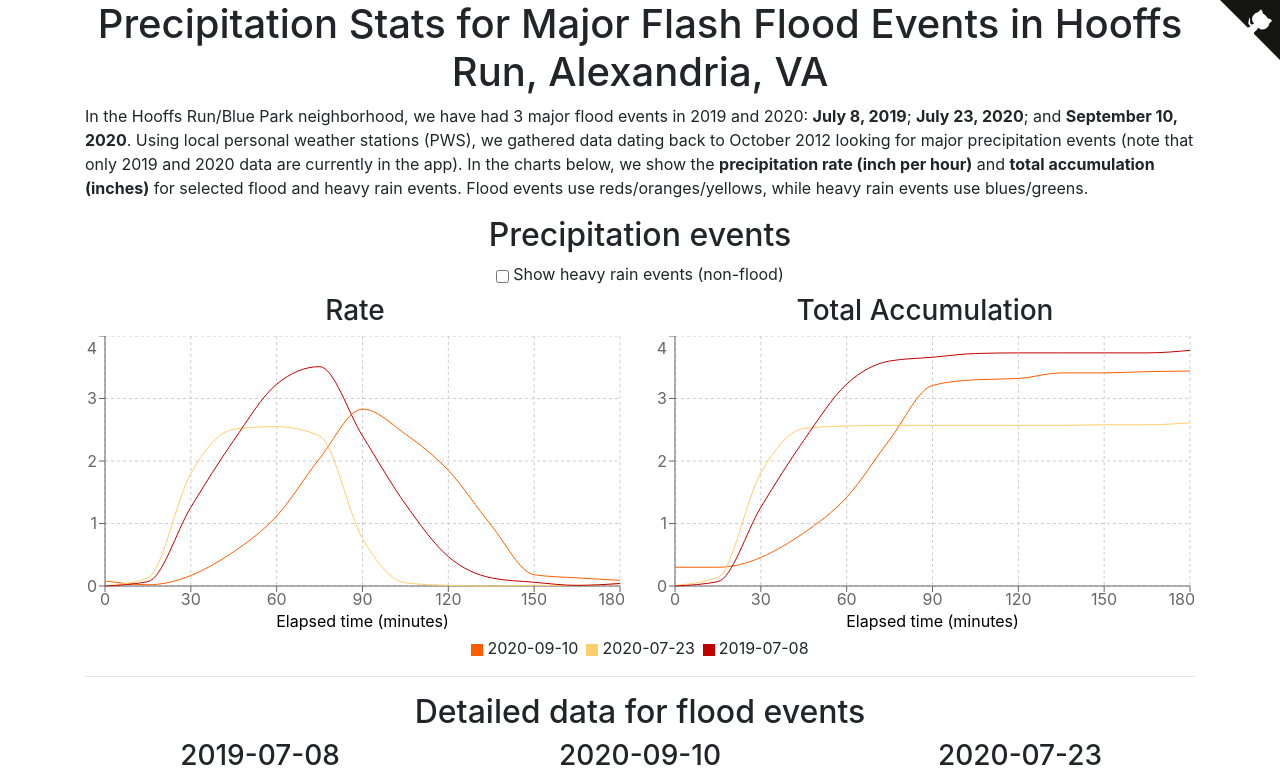
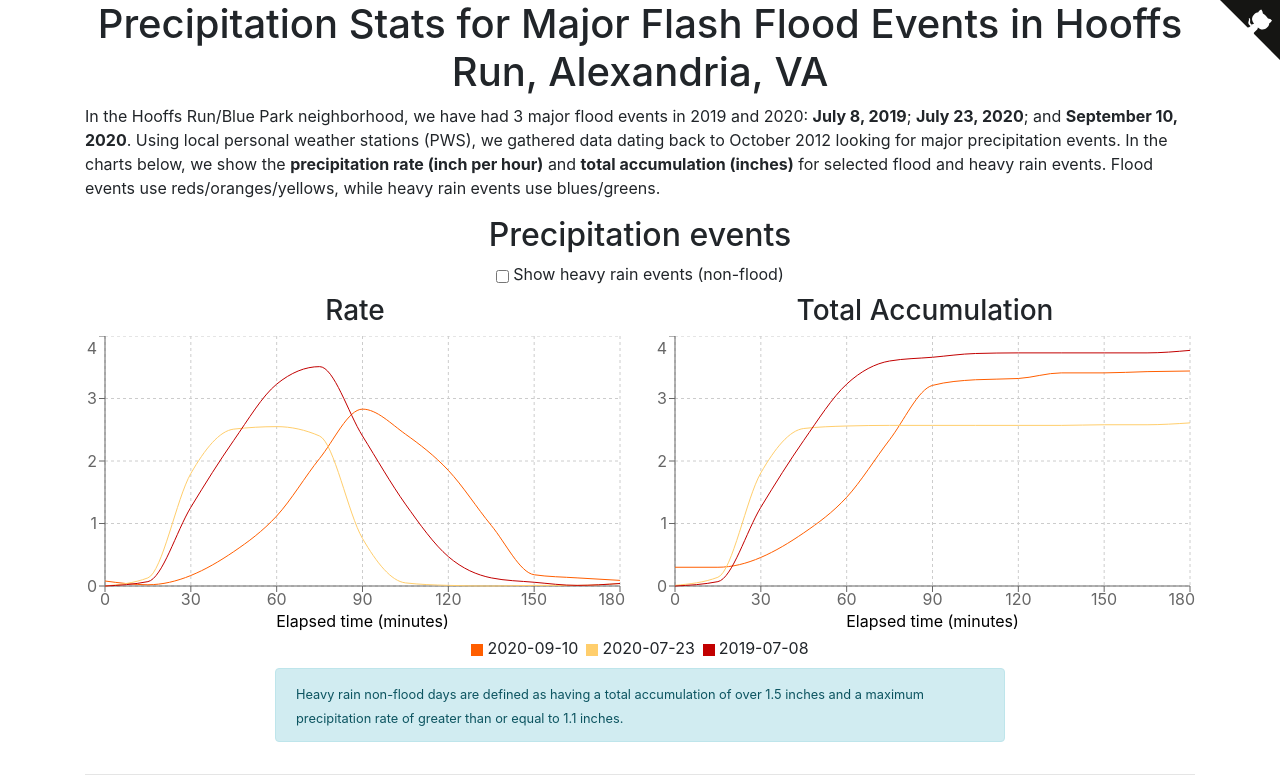
Before and after one commit to mdrayer/alexandria-floods, a React (Create React App) app: page / in a window 1280 px wide. Shown: the top 780 px of the page. Built offline with nearby package versions, Linux system fonts and the light colour scheme.

Commit message:
Add non flood info box. Update intro text.

```diff
--- a/src/components/Charts/index.tsx
+++ b/src/components/Charts/index.tsx
@@ -72,6 +72,19 @@ const Charts = ({ floodData, nonFloodData }: ChartProps): JSX.Element => {
           </div>
         </div>
       </div>
+      <div className="row mt-2">
+        <div className="col-sm-2"></div>
+        <div className="col-sm-8">
+          <div className="alert alert-info">
+            <small>
+              Heavy rain non-flood days are defined as having a total
+              accumulation of over 1.5 inches and a maximum precipitation rate
+              of greater than or equal to 1.1 inches.
+            </small>
+          </div>
+        </div>
+        <div className="col-sm-2"></div>
+      </div>
     </div>
   );
 };
--- a/src/components/Intro/index.tsx
+++ b/src/components/Intro/index.tsx
@@ -8,9 +8,9 @@ const Intro = (): JSX.Element => (
         events in 2019 and 2020: <strong>July 8, 2019</strong>;{' '}
         <strong>July 23, 2020</strong>; and <strong>September 10, 2020</strong>.
         Using local personal weather stations (PWS), we gathered data dating
-        back to October 2012 looking for major precipitation events (note that
-        only 2019 and 2020 data are currently in the app). In the charts below,
-        we show the <strong>precipitation rate (inch per hour)</strong> and{' '}
+        back to October 2012 looking for major precipitation events. In the
+        charts below, we show the{' '}
+        <strong>precipitation rate (inch per hour)</strong> and{' '}
         <strong>total accumulation (inches)</strong> for selected flood and
         heavy rain events. Flood events use reds/oranges/yellows, while heavy
         rain events use blues/greens.
```
